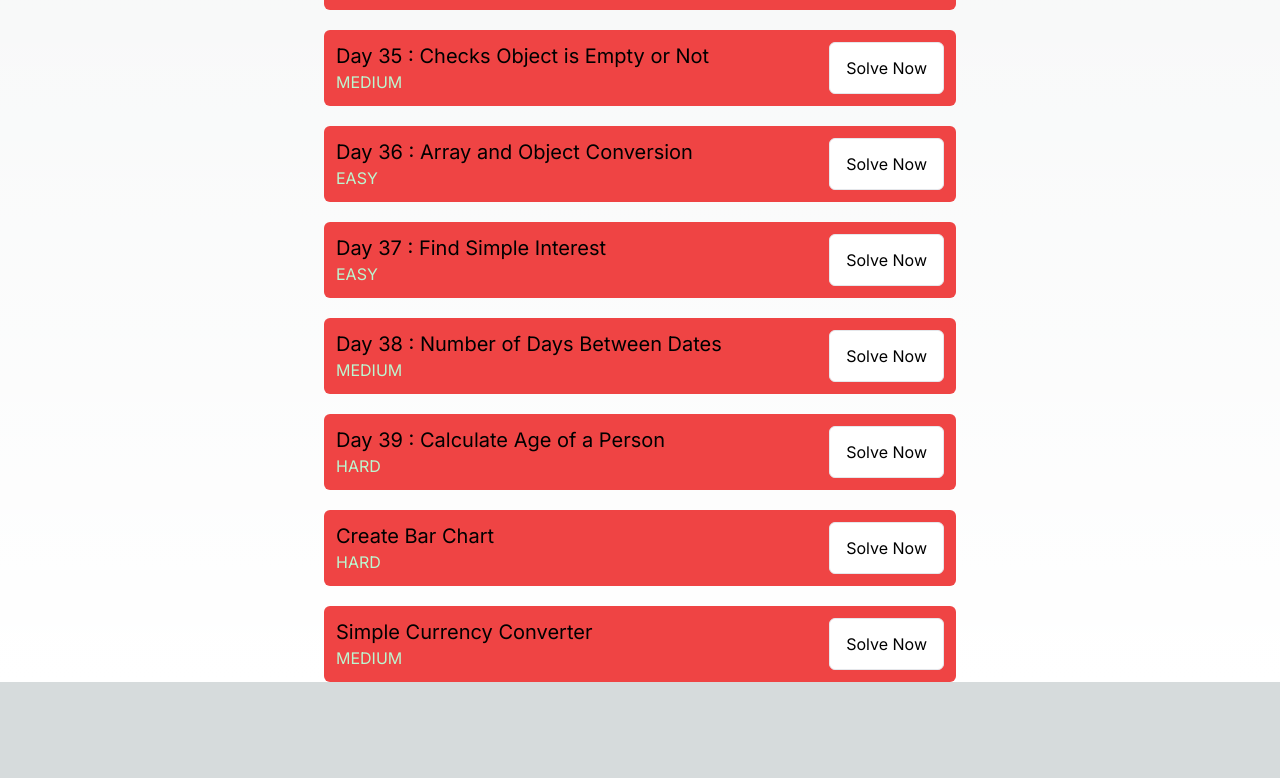
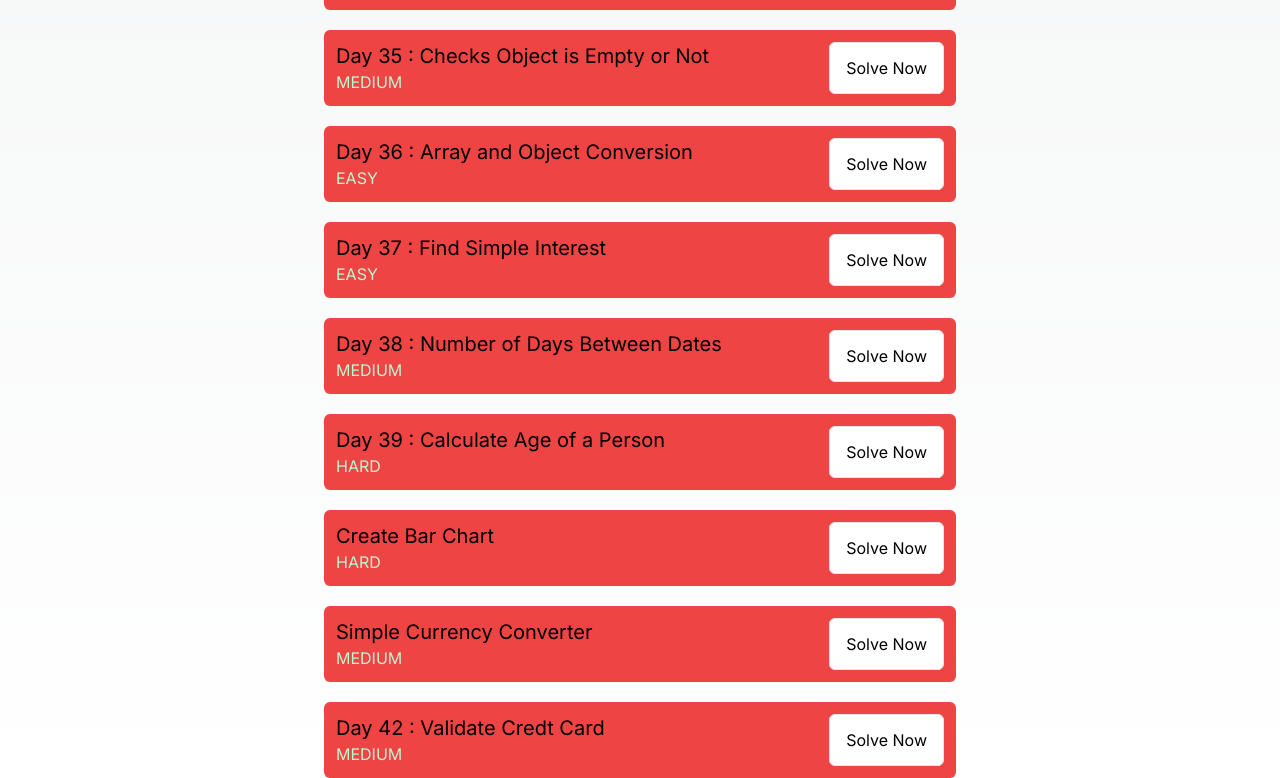
Before and after one commit to manojtsx/100-Days-of-JavaScript---Practice-on-Mine-Website, a Next.js app: page / in a window 1280 px wide. Shown: the part 3350-4128 px from the top of the page. Before the commit the page ends 4032 px from the top, so only its background shows below. Built offline with nearby package versions, Linux system fonts and the light colour scheme.

Commit message:
100daysofJS day42

```diff
--- a/src/app/challenges.ts
+++ b/src/app/challenges.ts
@@ -918,5 +918,34 @@ export const challenges: Challenge[] = [
   console.log(convertCurrency(100, "GBP", "EUR"));
   `,
   difficulty : 'medium'
+  },{
+    id: 42,
+    title : 'Day 42 : Validate Credt Card',
+    description : `Challenge : Validate a Credit Card (Luhn Algorithm)
+    ===========================================================
+    Write a function validateCreditCard to validate credit card numbers using the Luhn algorithm.
+    ===========================================================
+    REQUIREMENTS:
+    1. Write a function named validateCreditCard that takes a credit card number as a string.
+    2. The function should return true if the number is valid according to the Luhn algorithm, and false otherwise.
+    3. Ensure the function can handle numbers as strings, which may include spaces and dashes.
+    ===========================================================
+    Luhn Algorithm Steps:
+    1. Prepare the Number: Start with the digits of the number, For example, if validating the number 79927398713.
+    2. Reverse the digits:  It becomes 31789379297.
+    3. Double Every Second Digit: 3, 1*2,7,8*2 and so on.
+    4. If doubling the number result in a number greater than 9, subtract 9 from it. Now, it becomes 3,2,7,7,9,6,7,9,2,5,9
+    5. Sum All Digits : Add all the digits together. 3+2+7+7+9+6+7+9+2+5+9
+    6. Check Modulo 10: If the sum module 10 is 0. then the number is valid.
+    Here, 66%10 = 6, which is not 0. So, 79927398713 is not a valid credit card number.
+    ===========================================================
+    Example:
+    console.log(validateCreditCard("4539 1488 0343 6467")); OUTPUT: true
+    console.log(validateCreditCard("7992 7398 7134 6783")); OUTPUT: false`,
+    placeholder : `function validateCreditCard(cardNum){
+      //Your code here
+    }
+    console.log(validateCreditCard("4539 1488 0343 6467));`,
+    difficulty : 'medium'
   }
 ];
```
